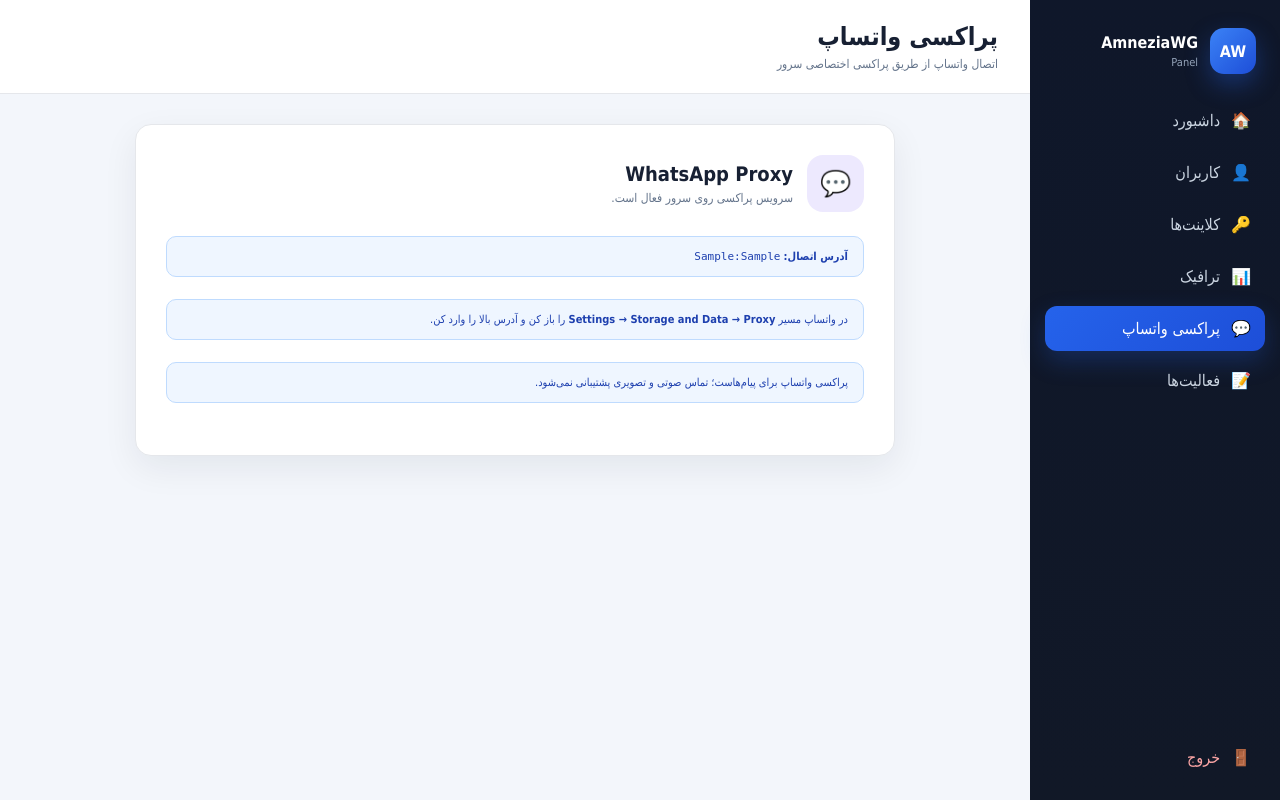
After one commit to agrkmgmg-dev/AmneziaWG-Panel, a FastAPI app: template backend/app/templates/admin/whatsapp_proxy.html in a window 1280 px wide. The commit adds this page. Run offline with FastAPI, Linux system fonts and the light colour scheme; the template is opened without the code that fills it: most values are stand-ins (such as "Sample title", 1, 10 or a date in 2020).

Commit message:
feat: add WhatsApp proxy panel page

```diff
--- a/backend/app/templates/admin/base.html
+++ b/backend/app/templates/admin/base.html
@@ -62,6 +62,11 @@
                 <span>ترافیک</span>
             </a>
 
+            <a href="/admin/whatsapp-proxy" class="nav-link {% block nav_whatsapp %}{% endblock %}">
+                <span>💬</span>
+                <span>پراکسی واتساپ</span>
+            </a>
+
             <a
                 href="/admin/activity-logs"
                 class="nav-link {% block nav_logs %}{% endblock %}"
--- /dev/null
+++ b/backend/app/templates/admin/whatsapp_proxy.html
@@ -0,0 +1,13 @@
+{% extends "admin/base.html" %}
+{% block title %}پراکسی واتساپ - AmneziaWG Panel{% endblock %}
+{% block nav_whatsapp %}active{% endblock %}
+{% block page_title %}پراکسی واتساپ{% endblock %}
+{% block page_subtitle %}اتصال واتساپ از طریق پراکسی اختصاصی سرور{% endblock %}
+{% block content %}
+<section class="form-card">
+    <div class="form-header"><div class="form-icon purple-bg">💬</div><div><h2>WhatsApp Proxy</h2><p>سرویس پراکسی روی سرور فعال است.</p></div></div>
+    <div class="info-box"><strong>آدرس اتصال:</strong> <code>{{ proxy_host }}:{{ proxy_port }}</code></div>
+    <div class="info-box">در واتساپ مسیر <strong>Settings → Storage and Data → Proxy</strong> را باز کن و آدرس بالا را وارد کن.</div>
+    <div class="info-box">پراکسی واتساپ برای پیام‌هاست؛ تماس صوتی و تصویری پشتیبانی نمی‌شود.</div>
+</section>
+{% endblock %}
```
Also changed, not shown: backend/app/admin/router.py (+12 -0 lines).
